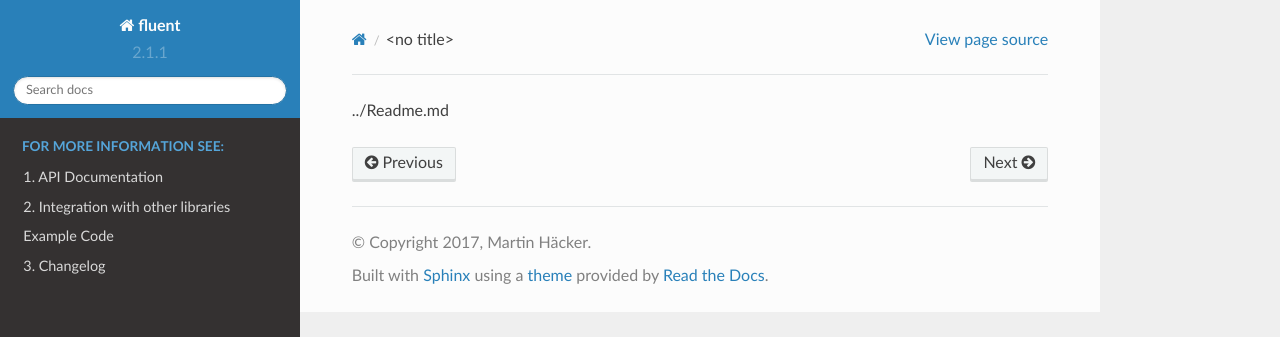
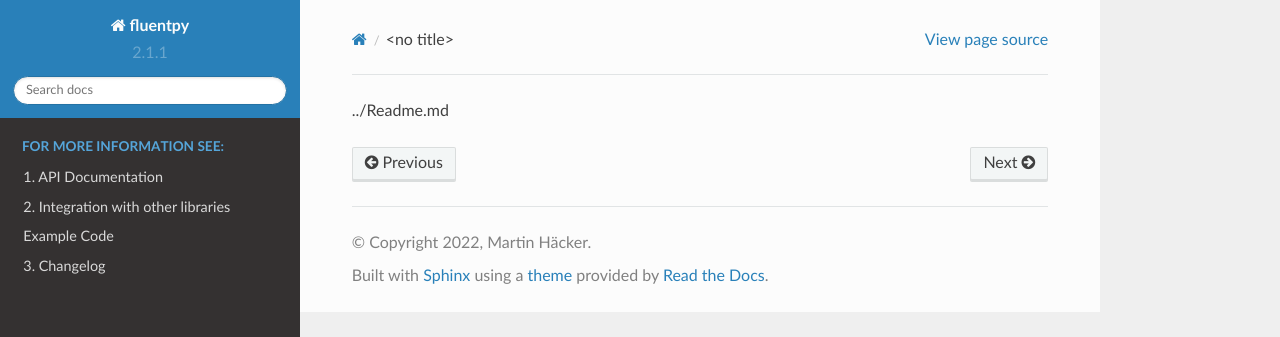
Before and after one commit to dwt/fluent, a Sphinx documentation site: the page built from doc/Readme.md, in a window 1280 px wide. Shown: the top 337 px of the page. Built offline with Sphinx 7.4.7 and the Read the Docs theme 2.0.0, drawn with Linux system fonts in a browser that asks for light colours; part of the change alters nothing that is shown.

```diff
--- a/doc/conf.py
+++ b/doc/conf.py
@@ -19,6 +19,8 @@
 
 import os
 import sys
+from datetime import date
+
 # sys.path.insert(0, os.path.abspath('.'))
 sys.path.insert(0, os.path.abspath('..'))
 
@@ -58,16 +60,16 @@ source_suffix = ['.rst', '.md']
 master_doc = 'index'
 
 # General information about the project.
-project = 'fluent'
-copyright = '2017, Martin Häcker'
-author = 'Martin Häcker'
+from setup import setup_args
+project = setup_args['name']
+copyright = '%d, %s' % (date.today().year, setup_args['author'])
+author = setup_args['author']
 
 # The version info for the project you're documenting, acts as replacement for
 # |version| and |release|, also used in various other places throughout the
 # built documents.
 #
 # The short X.Y version.
-from setup import setup_args
 version = setup_args['version']
 # The full version, including alpha/beta/rc tags.
 release = setup_args['version']
```
